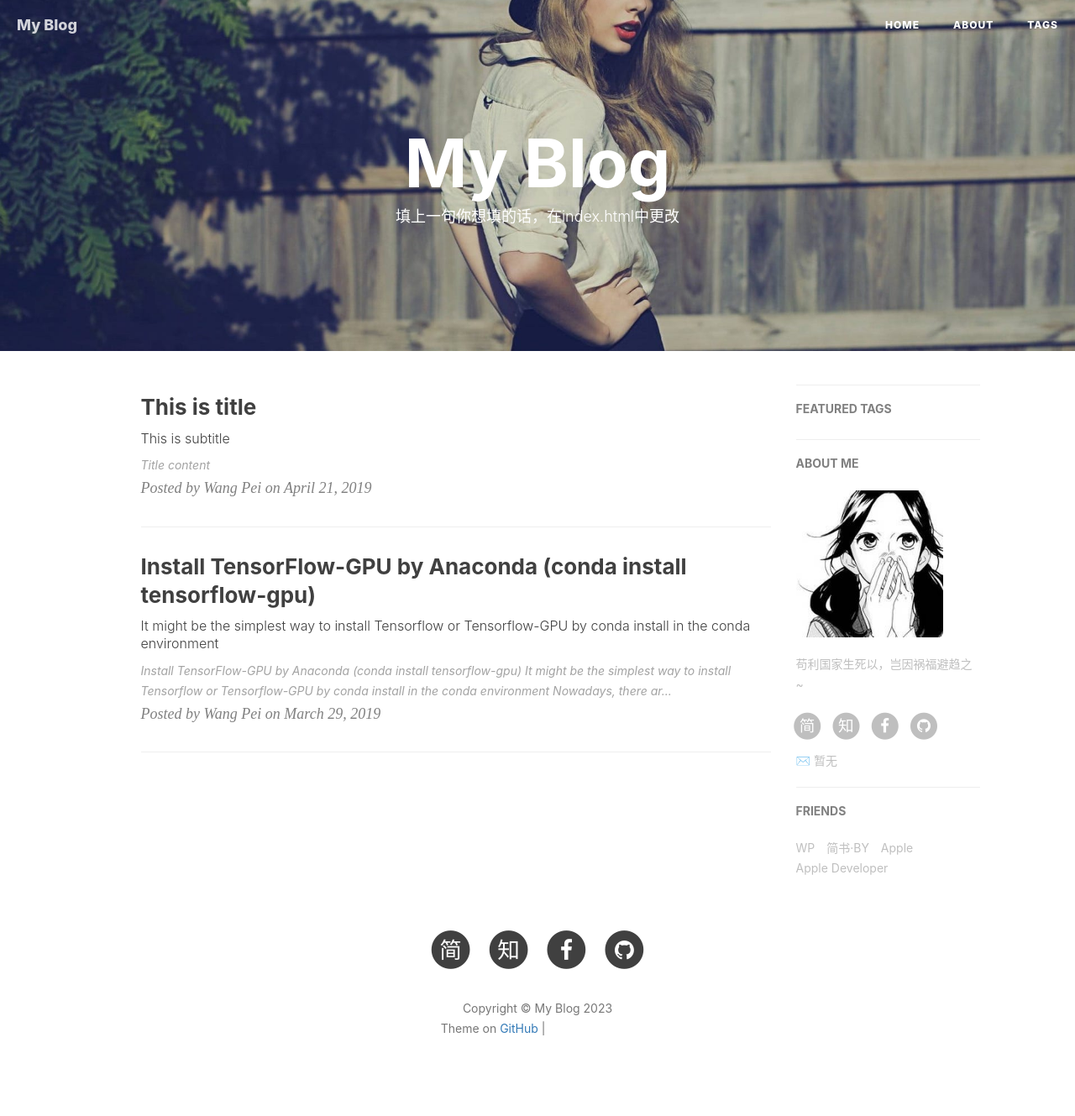
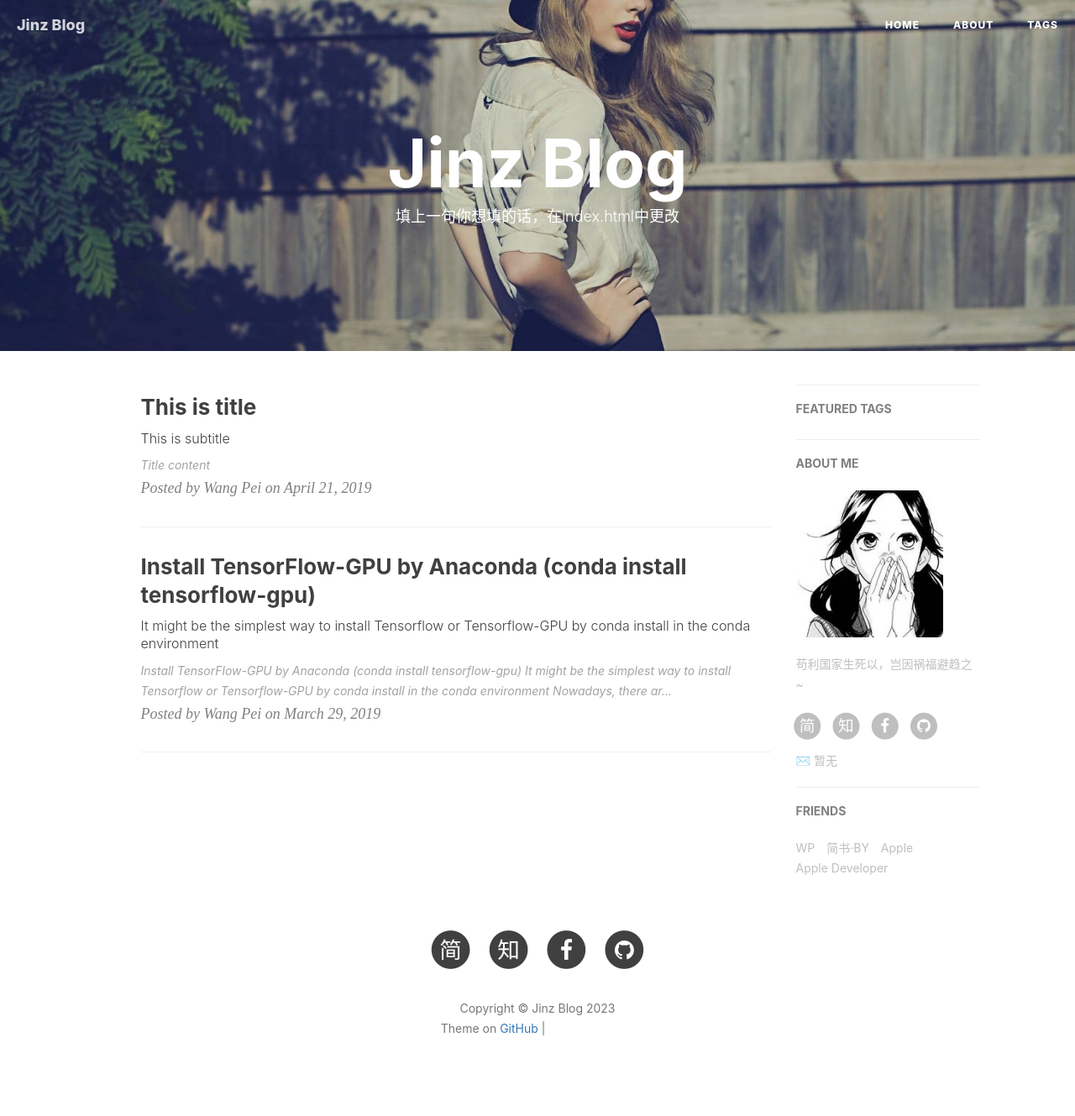
Before and after one commit to Jinz-HU/Jinz-HU.github.io, a Jekyll site: the page built from index.html, in a window 1280 px wide. Shown: the whole page at 84% size. Built offline with Jekyll 4.4.1, drawn with Linux system fonts in a browser that asks for light colours; nearby versions of some CDN libraries; the list of posts is cut into pages by our own code; comment, search, counter and statistics services are not loaded; grey boxes are pictures that could not be loaded.

Commit message:
Update _config.yml

```diff
--- a/_config.yml
+++ b/_config.yml
@@ -1,13 +1,13 @@
 # Site settings
-title: My Blog
-SEOTitle: 我的博客 | My Blog
+title: Jinz Blog
+SEOTitle: Jinz博客 | Jinz Blog
 header-img: img/post-bg-desk.jpg
 email: 暂无
 description: "写一句你想写的话"
 keyword: "我的博客"
-url: "http://name.github.io"          # your host, for absolute URL
+url: "http://Jinz-HU.github.io"          # your host, for absolute URL
 baseurl: ""      # for example, '/blog' if your blog hosted on 'host/blog'
-github_repo: "https://github.com/name/name.github.io.git" # you code repository
+github_repo: "https://github.com/Jinz-HU/Jinz-HU.github.io.git" # you code repository
 
 # Sidebar settings
 sidebar: true                           # whether or not using Sidebar.
```
